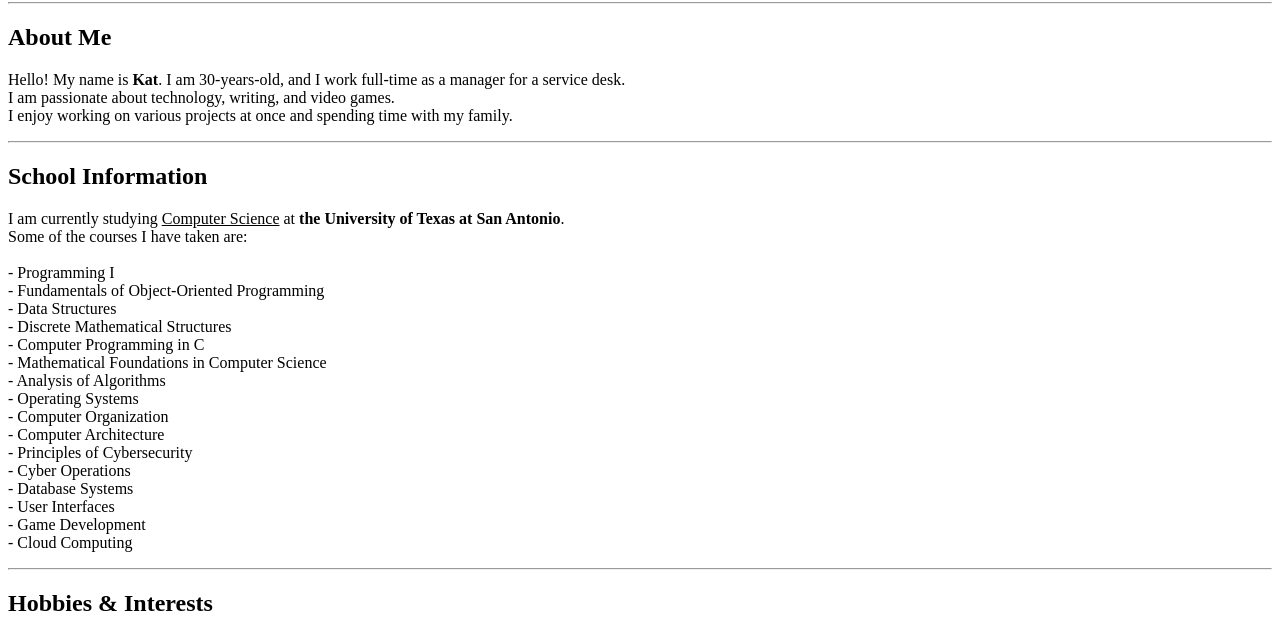
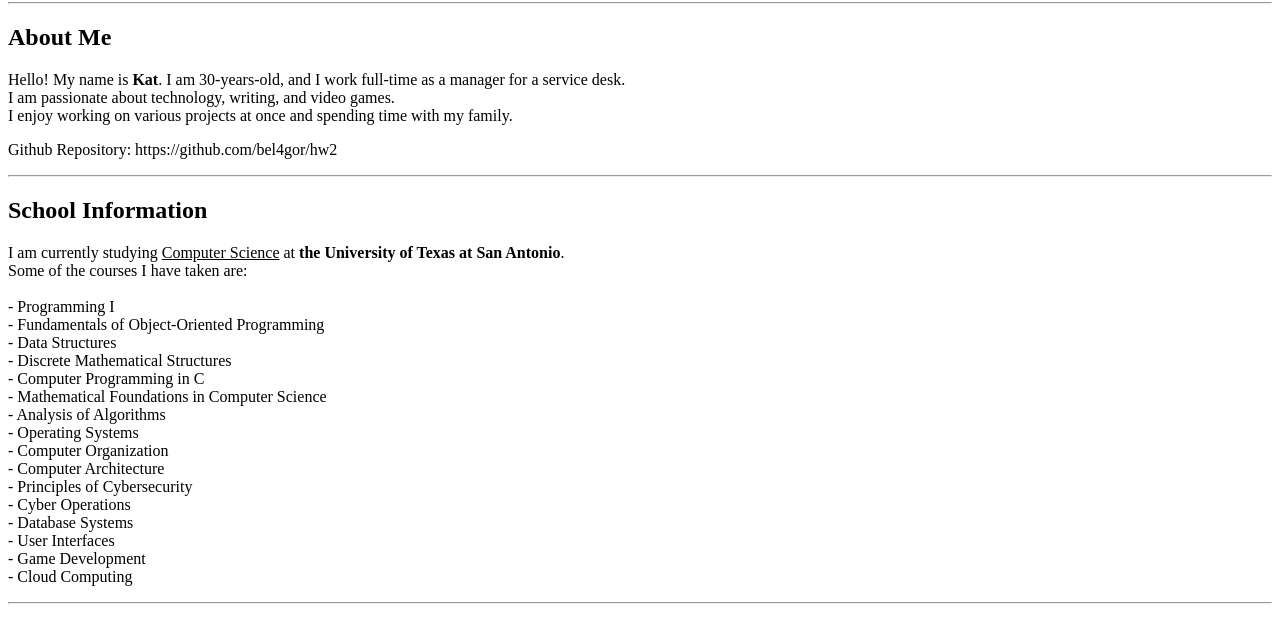
Before and after one commit to bel4gor/hw2, a plain HTML site: page index.html in a window 1280 px wide. Shown: the part 64-685 px from the top of the page. Drawn offline with Linux system fonts and the light colour scheme.

Commit message:
Update index.html

```diff
--- a/index.html
+++ b/index.html
@@ -11,6 +11,8 @@
     <p>Hello! My name is <b>Kat</b>. I am 30-years-old, and I work full-time as a manager for a service desk.
 <br>I am passionate about technology, writing, and video games.
 <br>I enjoy working on various projects at once and spending time with my family.</br>
+
+<p>Github Repository: https://github.com/bel4gor/hw2
 </p>
 
     <hr>
```
